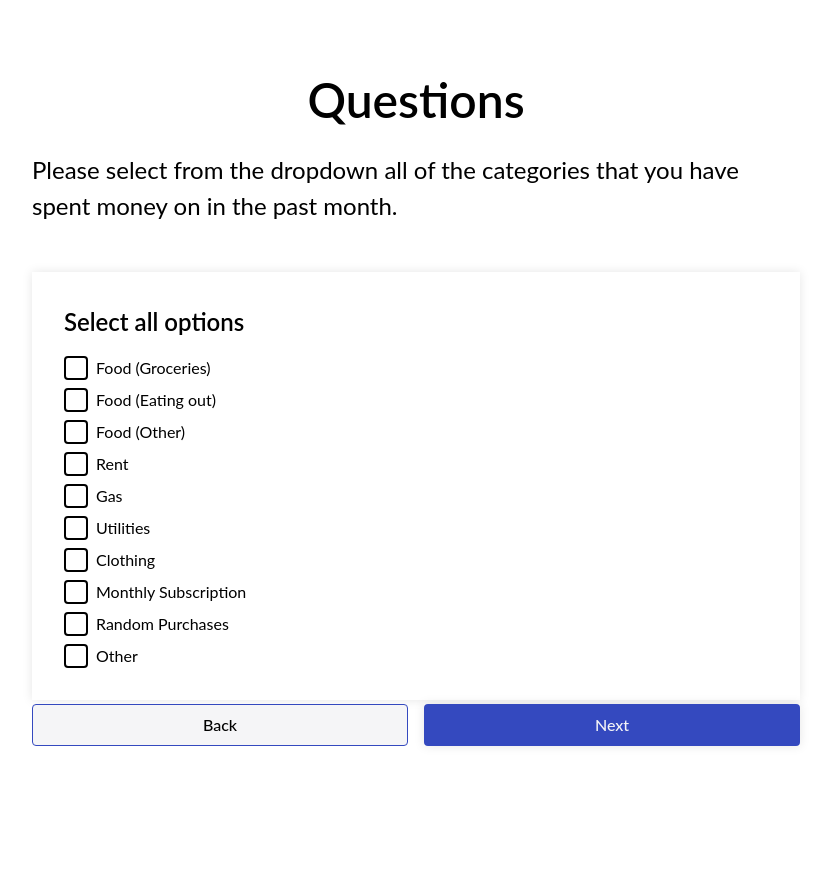
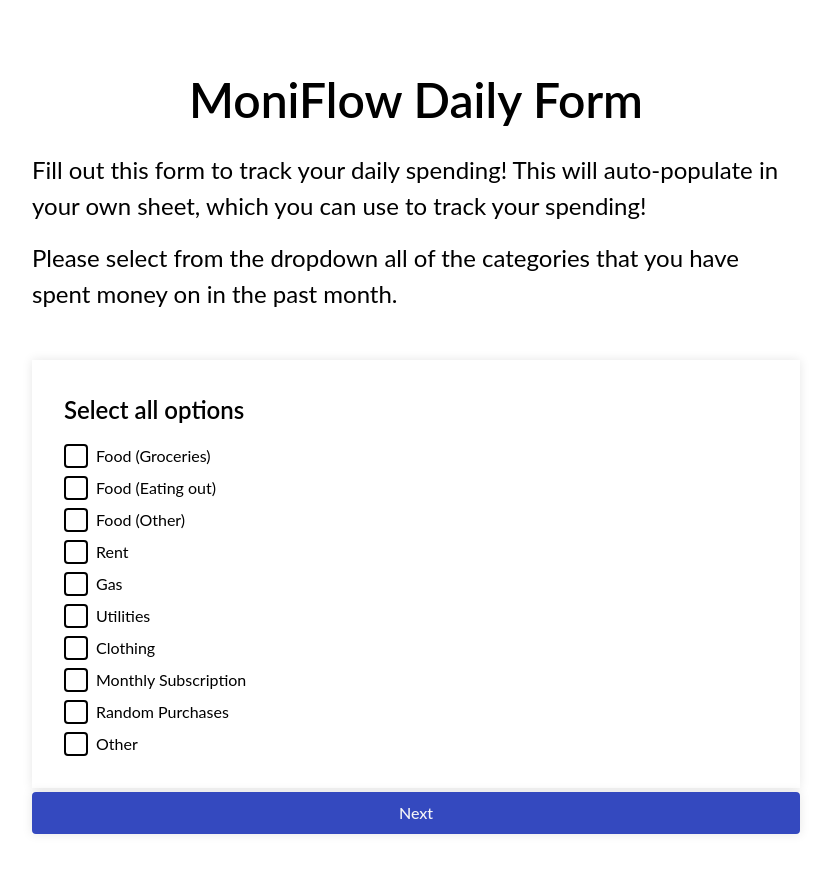
Before and after one commit to charliemeyer2000/nextjs-form, a Next.js app: page /form/Questions in a window 1280 px wide. Shown: the top 872 px of the page, without its empty margins (224-1055 px from the left). Before the commit the page ends 810 px from the top, so only its background shows below. Built offline with nearby package versions, Linux system fonts and the light colour scheme.

Commit message:
new form with sum of fields

```diff
--- a/next.config.js
+++ b/next.config.js
@@ -6,13 +6,13 @@
     return [
       {
         source: "/form",
-        destination: "/form/Intro",
+        destination: "/form/Questions",
         permanent: true,
       },
       // route the user to /form/Intro when they load into the site
       {
         source: "/",
-        destination: "/form/Intro",
+        destination: "/form/Questions",
         permanent: true,
       }
     ];
--- a/pages/form/Questions.js
+++ b/pages/form/Questions.js
@@ -9,10 +9,12 @@
   removeKVPairInFormQuestions,
   selectFormQuestions,
   setKVPairInFormQuestions,
+  setDiscordId,
 } from "@/slices/formSlice";
 import { useDispatch, useSelector } from "react-redux";
 // routing
 import { useRouter } from "next/router";
+import { useSearchParams } from "next/navigation";
 // react
 import { useState } from "react";
 // mui
@@ -24,9 +26,19 @@
   const router = useRouter();
   const [showErrorPopup, setShowErrorPopup] = useState("");
 
-  const goBack = () => {
-    router.push("/form/Intro");
-  };
+  // handling passing in the discordId
+  const params = useSearchParams();
+  const discordId = params.get("discordId");
+  if (typeof window !== "undefined") {
+    const storedDiscordId = localStorage.getItem("discordId");
+    if (storedDiscordId !== discordId && discordId !== null) {
+      localStorage.setItem("discordId", discordId);
+      dispatch(setDiscordId(discordId));
+    } else if (storedDiscordId !== null) {
+      // If discordId from params is null, use the storedDiscordId
+      dispatch(setDiscordId(storedDiscordId));
+    }
+  }
 
   const handleNext = () => {
     // ensure that all questions (if any have been selected) aren't empty.
@@ -55,7 +67,12 @@
   return (
     <div className={styles.questions}>
       <div className={styles.header}>
-        <h1 className={styles.title}>Questions</h1>
+        <h1 className={styles.title}>MoniFlow Daily Form</h1>
+        <p className={styles.description}>
+          Fill out this form to track your daily spending! This will
+          auto-populate in your own sheet, which you can use to track your
+          spending!
+        </p>
         <p className={styles.description}>
           Please select from the dropdown all of the categories that you have
           spent money on in the past month.
@@ -83,7 +100,7 @@
             );
           })}
         <div className={styles.submitWrapper}>
-          <BoringButton text="Back" onClick={goBack} />
+          {/* <BoringButton text="Back" onClick={goBack} /> */}
           <ColoredButton text="Next" onClick={handleNext} />
         </div>
       </div>
```
Also changed, not shown: pages/form/Confirmation.js (+7 -3 lines), trash/Intro.js (renamed from pages/form/Intro.js).
